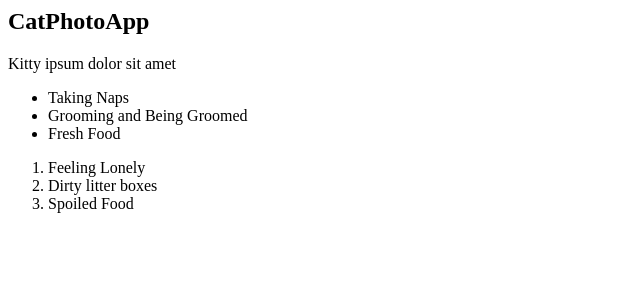
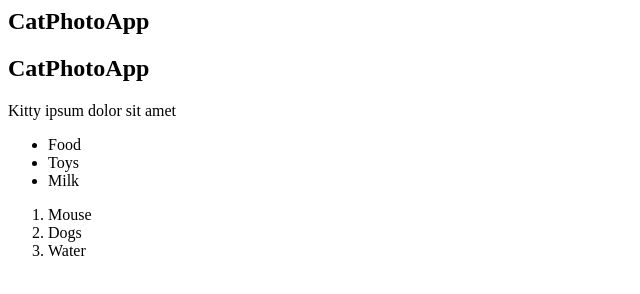
Before and after one commit to DenisBukva/Day05, a website: page ex20/src/index.html in a window 1280 px wide. Shown: the whole page, without its empty margins (0-640 px from the left). Drawn offline with Linux system fonts and the light colour scheme.

Commit message:
add ex20

```diff
--- a/ex20/src/index.html
+++ b/ex20/src/index.html
@@ -1,19 +1,20 @@
 <h2>CatPhotoApp</h2>
 <main>
 
-<p>Kitty ipsum dolor sit amet</p>
+    <h2>CatPhotoApp</h2>
+    <main>
 
+    <p>Kitty ipsum dolor sit amet</p>
+    <ul>
+        <li>Food</li>
+        <li>Toys</li>
+        <li>Milk</li>
+    </ul>
+    <ol>
+        <li>Mouse</li>
+        <li>Dogs</li>
+        <li>Water</li>
+    </ol>
 
-<ul>
-    <li>Taking Naps</li>
-    <li>Grooming and Being Groomed</li>
-    <li>Fresh Food</li>
-</ul>
-<ol>
-    <li>Feeling Lonely</li>
-    <li>Dirty litter boxes</li>
-    <li>Spoiled Food</li>
-</ol>
-
-<footer id="footer"></footer>
-</main>
+    </main>
+    <footer id="footer"></footer>
```
